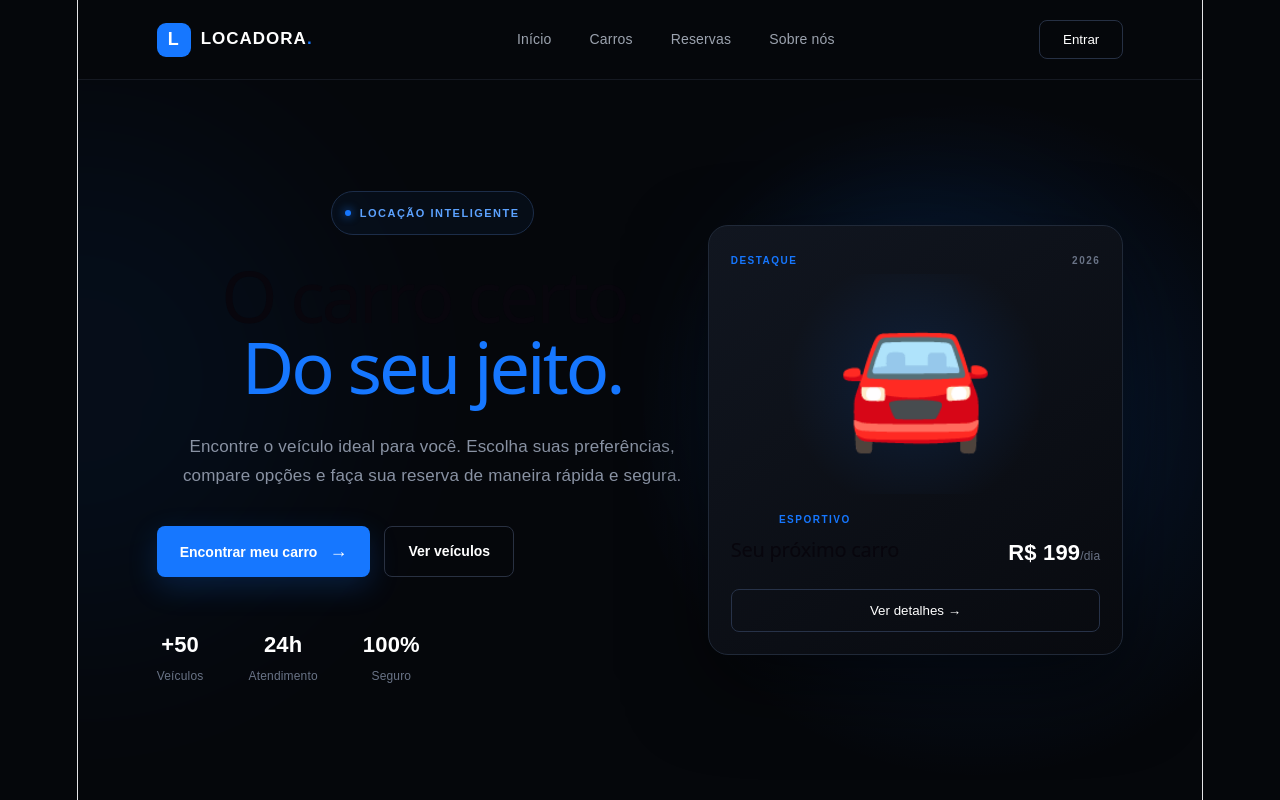
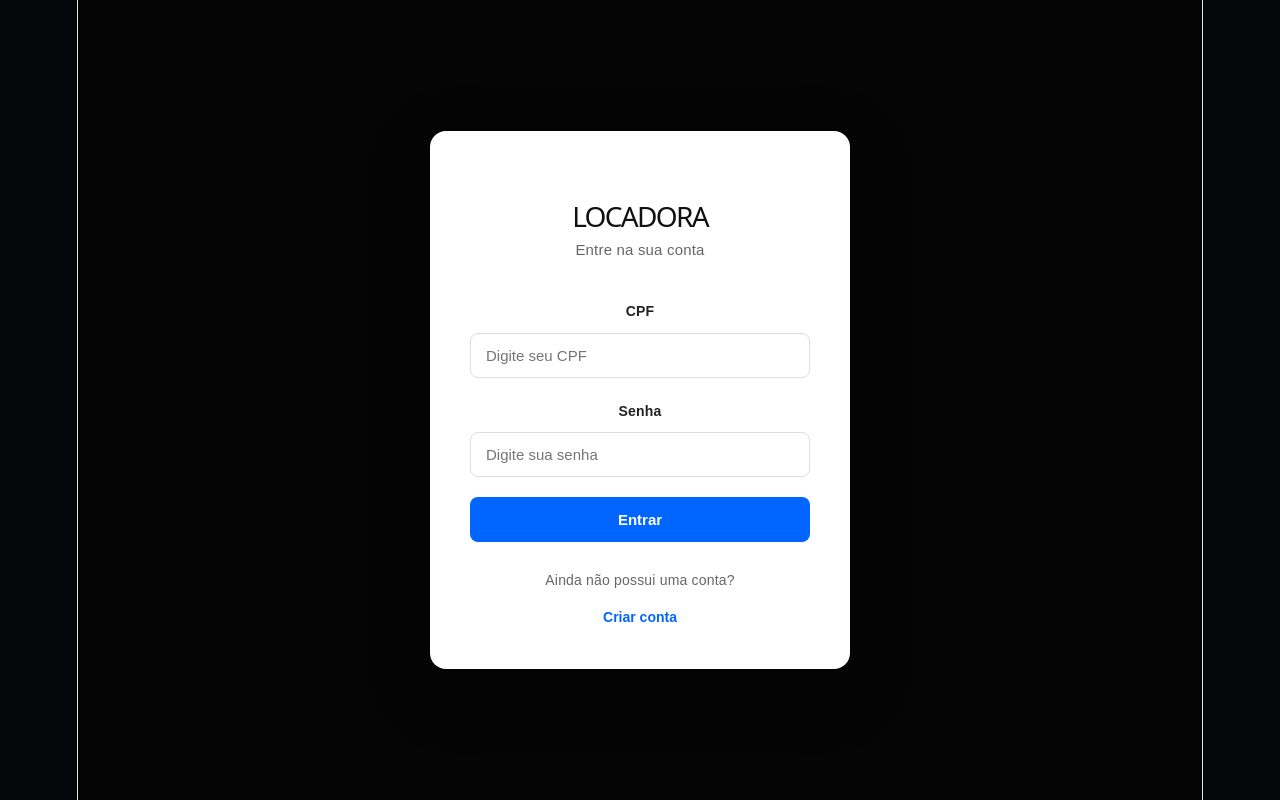
Before and after one commit to gblimadev/locadora-inteligente-frontend, a React (Vite) app: page /login in a window 1280 px wide. Shown: the top 800 px of the page. Built offline with nearby package versions, Linux system fonts and the light colour scheme.

Commit message:
Adiciona login e rotas do frontend

```diff
--- a/package.json
+++ b/package.json
@@ -11,7 +11,8 @@
   },
   "dependencies": {
     "react": "^19.2.8",
-    "react-dom": "^19.2.8"
+    "react-dom": "^19.2.8",
+    "react-router-dom": "^7.18.4"
   },
   "devDependencies": {
     "@eslint/js": "^10.0.1",
--- a/src/App.css
+++ b/src/App.css
@@ -88,6 +88,21 @@ button {
 
 .nav-links a:hover {
   color: #ffffff;
+}
+
+.nav-button {
+  display: inline-block;
+  text-decoration: none;
+  background: #0066ff;
+  color: white;
+  padding: 10px 20px;
+  border-radius: 8px;
+  font-weight: 600;
+  transition: 0.2s;
+}
+
+.nav-button:hover {
+  background: #0052cc;
 }
 
 .login-button {
@@ -890,3 +905,107 @@ button {
     gap: 18px;
   }
 }
+
+/* LOGIN */
+
+.login-page {
+  min-height: 100vh;
+  display: flex;
+  align-items: center;
+  justify-content: center;
+  background: #050505;
+  padding: 20px;
+}
+
+.login-container {
+  width: 100%;
+  max-width: 420px;
+  background: #ffffff;
+  padding: 40px;
+  border-radius: 16px;
+  box-shadow: 0 20px 60px rgba(0, 0, 0, 0.4);
+}
+
+.login-header {
+  text-align: center;
+  margin-bottom: 35px;
+}
+
+.login-header h1 {
+  color: #111111;
+  font-size: 28px;
+  margin-bottom: 8px;
+}
+
+.login-header p {
+  color: #666666;
+  font-size: 15px;
+}
+
+.login-form {
+  display: flex;
+  flex-direction: column;
+  gap: 20px;
+}
+
+.form-group {
+  display: flex;
+  flex-direction: column;
+  gap: 8px;
+}
+
+.form-group label {
+  font-size: 14px;
+  font-weight: 600;
+  color: #222222;
+}
+
+.form-group input {
+  padding: 13px 15px;
+  border: 1px solid #dddddd;
+  border-radius: 8px;
+  font-size: 15px;
+  outline: none;
+  transition: 0.2s;
+}
+
+.form-group input:focus {
+  border-color: #0066ff;
+  box-shadow: 0 0 0 3px rgba(0, 102, 255, 0.1);
+}
+
+.login-button {
+  border: none;
+  padding: 14px;
+  border-radius: 8px;
+  background: #0066ff;
+  color: white;
+  font-size: 15px;
+  font-weight: 600;
+  cursor: pointer;
+  transition: 0.2s;
+}
+
+.login-button:hover {
+  background: #0052cc;
+}
+
+.login-footer {
+  text-align: center;
+  margin-top: 25px;
+}
+
+.login-footer p {
+  color: #666666;
+  font-size: 14px;
+  margin-bottom: 10px;
+}
+
+.register-button {
+  border: none;
+  background: none;
+  color: #0066ff;
+  font-size: 14px;
+  font-weight: 600;
+  cursor: pointer;
+}
--- a/src/App.tsx
+++ b/src/App.tsx
@@ -6,24 +6,36 @@ import Features from './components/Features'
 import Cars from './components/Cars'
 import CTA from './components/CTA'
 import Footer from './components/Footer'
+import Login from './pages/Login'
+import { BrowserRouter, Routes, Route } from 'react-router-dom'
 
-function App() {
+function Home() {
   return (
     <div className="app">
-
       <Navbar />
-
       <main>
         <Hero />
         <Features />
         <Cars />
         <CTA />
       </main>
-
       <Footer />
-
     </div>
   )
 }
 
+function App() {
+  return (
+    <BrowserRouter>
+      <Routes>
+
+        <Route path="/" element={<Home />} />
+
+        <Route path="/login" element={<Login />} />
+
+      </Routes>
+    </BrowserRouter>
+  )
+}
+
 export default App
--- a/src/components/Navbar.tsx
+++ b/src/components/Navbar.tsx
@@ -1,3 +1,5 @@
+import { Link } from 'react-router-dom'
+
 function Navbar() {
   return (
     <header className="navbar">
@@ -17,9 +19,9 @@ function Navbar() {
         <a href="#">Sobre nós</a>
       </nav>
 
-      <button className="login-button">
+      <Link to="/login" className="nav-button">
         Entrar
-      </button>
+      </Link>
 
     </header>
   )
--- /dev/null
+++ b/src/pages/Login.tsx
@@ -0,0 +1,54 @@
+function Login() {
+  return (
+    <div className="login-page">
+
+      <div className="login-container">
+
+        <div className="login-header">
+          <h1>LOCADORA</h1>
+          <p>Entre na sua conta</p>
+        </div>
+
+        <form className="login-form">
+
+          <div className="form-group">
+            <label htmlFor="cpf">CPF</label>
+            <input
+              type="text"
+              id="cpf"
+              placeholder="Digite seu CPF"
+            />
+          </div>
+
+          <div className="form-group">
+            <label htmlFor="senha">Senha</label>
+            <input
+              type="password"
+              id="senha"
+              placeholder="Digite sua senha"
+            />
+          </div>
+
+          <button type="submit" className="login-button">
+            Entrar
+          </button>
+
+        </form>
+
+        <div className="login-footer">
+          <p>
+            Ainda não possui uma conta?
+          </p>
+
+          <button className="register-button">
+            Criar conta
+          </button>
+        </div>
+
+      </div>
+
+    </div>
+  )
+}
+
+export default Login
```
Also changed, not shown: 1 other file (tests, documents, lock files or other folders).
